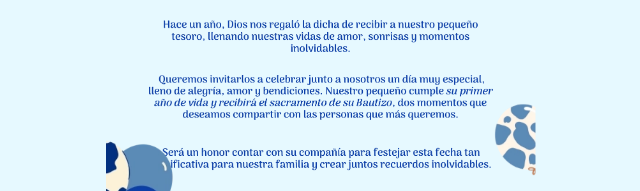
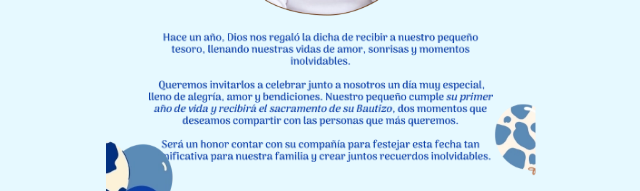
Before and after one commit to NinaKarennina/bautizoelian, a plain HTML site: page index.html in a window 1280 px wide. Shown: the part 533-724 px from the top of the page, without its empty margins (319-959 px from the left). Drawn offline with Linux system fonts and the light colour scheme.

Commit message:
more test

```diff
--- a/index.html
+++ b/index.html
@@ -104,19 +104,7 @@
             },
             {
               kind: "image",
-              src: "./images/intro1elian.webp",
-              alt: "Texto",
-              variant: "wideText"   // 👈 ocupará ~70% del alto
-            },
-            {
-              kind: "image",
-              src: "./images/intro2elian.webp",
-              alt: "Texto",
-              variant: "wideText"   // 👈 ocupará ~70% del alto
-            },
-            {
-              kind: "image",
-              src: "./images/intro3elian.webp",
+              src: "./images/completetext.webp",
               alt: "Texto",
               variant: "wideText"   // 👈 ocupará ~70% del alto
             },
```
Also changed, not shown: images/completetext.webp (added), images/space.webp (added).
